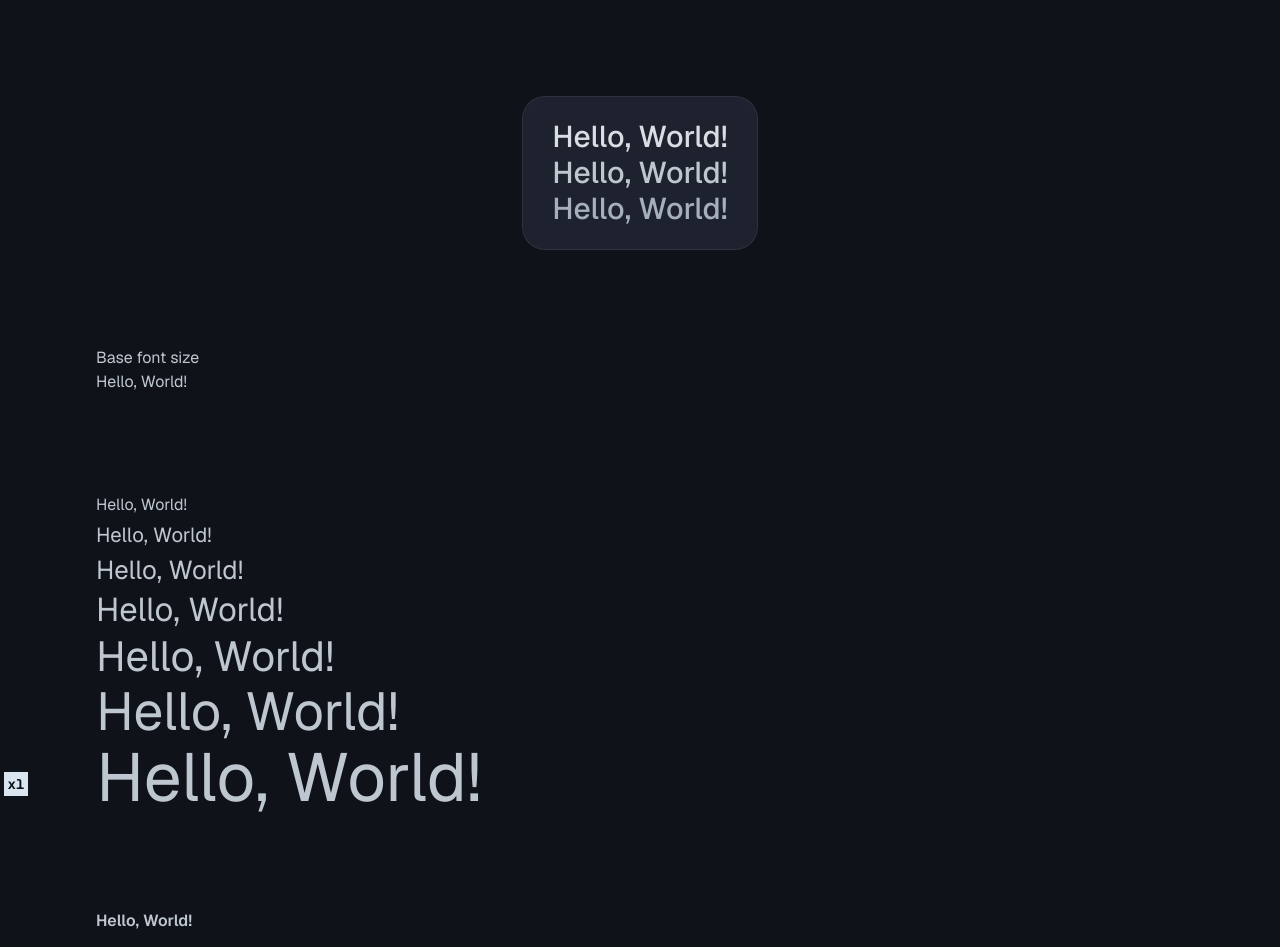
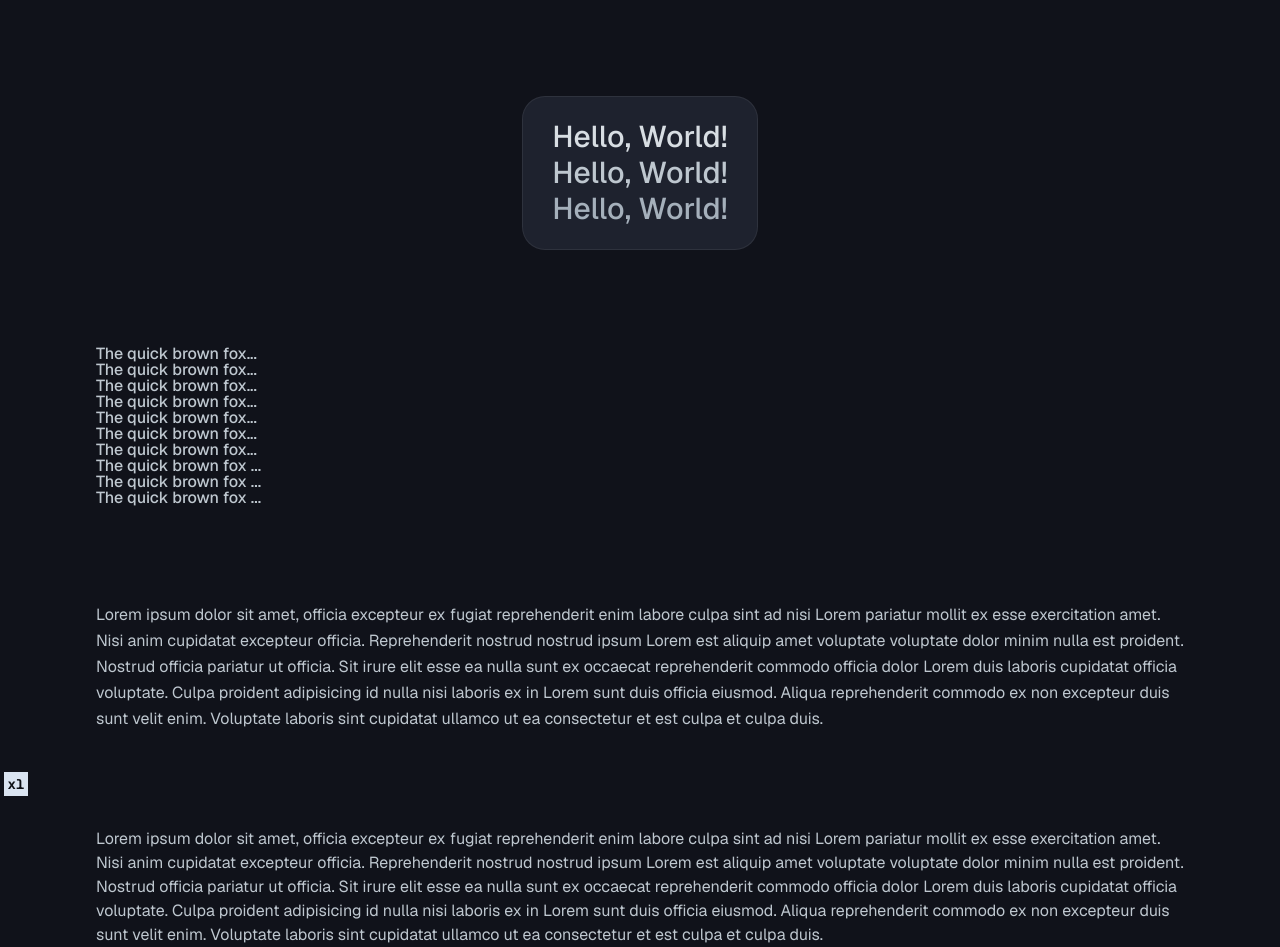
Before and after one commit to CSpencerND/golden-ratio-plugin, a Next.js app: page / in a window 1280 px wide. Shown: the top 947 px of the page. Built offline with nearby package versions, Linux system fonts and the light colour scheme.

Commit message:
fixup golden ration plugin

```diff
--- a/src/app/layout.tsx
+++ b/src/app/layout.tsx
@@ -33,7 +33,7 @@ function TailwindIndicator() {
     if (process.env.NODE_ENV === "production") return null;
 
     return (
-        <div className="m-gr-xxs rounded-gr-xs fixed bottom-1 left-1 z-[9999] grid size-6 place-items-center bg-foreground font-mono text-sm font-bold text-background">
+        <div className="fixed bottom-1 left-1 z-[9999] m-gr-xxs grid size-6 place-items-center rounded-gr-xs bg-foreground font-mono text-sm font-bold text-background">
             <div className="block sm:hidden">xs</div>
             <div className="hidden sm:block md:hidden lg:hidden xl:hidden 2xl:hidden">
                 sm
--- a/src/app/page.tsx
+++ b/src/app/page.tsx
@@ -13,6 +13,11 @@ function getBorderRadius(
     return padding + Math.sqrt((width * height) / factor) / 2;
 }
 
+const PHI = 1.61803398875;
+const HALF = Math.sqrt(PHI);
+const QTR = Math.sqrt(HALF);
+const EIGHTH = Math.sqrt(QTR);
+
 const urls = [
     "https://nextuipro.nyc3.cdn.digitaloceanspaces.com/components-images/places/4.jpeg",
     "https://nextuipro.nyc3.cdn.digitaloceanspaces.com/components-images/places/1.jpeg",
@@ -25,8 +30,8 @@ export default async function Home() {
     return (
         <main className="container min-h-screen max-w-6xl space-y-24 py-24">
             <div className="flex justify-center">
-                <div className="dark:shadow-dark rounded-[23px] bg-gunmetal-900 px-[30px] py-[23px] shadow-medium">
-                    <h1 className="text-gunmetal-50 text-3xl font-medium">
+                <div className="rounded-[23px] bg-gunmetal-900 px-[30px] py-[23px] shadow-medium dark:shadow-dark">
+                    <h1 className="text-3xl font-medium text-gunmetal-50">
                         Hello, World!
                     </h1>
                     <h1 className="text-3xl font-medium text-gunmetal-100">
@@ -38,124 +43,79 @@ export default async function Home() {
                 </div>
             </div>
 
-            <div className="grid">
-                <p className="text-gunmetal-100">Base font size</p>
-                <p className="text-gunmetal-100">Hello, World!</p>
-            </div>
+            {/************************ New Shit Test **********************/}
+            {/** PERF: or just fuck all this and use shadcn's typography */}
+            {/** PERF: other option is copy paste css from liftkit */}
 
-            {/* compare this against shadcn and prose equivalents */}
-            <div className="grid text-[1.618em]">
-                <p className="max-w-prose text-[0.618em] leading-[1.826em] text-gunmetal-100">
-                    Hello, World!
+            <div className="text-gr-base grid leading-none text-gunmetal-100 *:font-medium">
+                <p className="text-gr-xxs">The quick brown fox...</p>
+                <p className="text-gr-xs">The quick brown fox...</p>
+                <p className="text-gr-sm">The quick brown fox...</p>
+                <p className="text-gr-md">The quick brown fox...</p>
+                <p className="text-gr-lg">The quick brown fox...</p>
+                <p className="text-gr-xl">The quick brown fox...</p>
+                <p className="text-gr-2xl">The quick brown fox...</p>
+                <p className="text-gr-3xl truncate">
+                    The quick brown fox ...
                 </p>
-                <p className="text-[0.7862em] leading-[1.618em] text-gunmetal-100">
-                    Hello, World!
+                <p className="text-gr-4xl truncate">
+                    The quick brown fox ...
                 </p>
-                <p className="text-[1em] leading-[1.435em] text-gunmetal-100">
-                    Hello, World!
-                </p>
-                <p className="text-[1.272em] leading-[1.272em] text-gunmetal-100">
-                    Hello, World!
-                </p>
-                <p className="text-[1.618em] leading-[1.198em] text-gunmetal-100">
-                    Hello, World!
-                </p>
-                <p className="text-[2.058em] leading-[1.128em] text-gunmetal-100">
-                    Hello, World!
-                </p>
-                <p className="text-[2.618em] leading-[1.062em] text-gunmetal-100">
-                    Hello, World!
+                <p className="text-gr-5xl truncate">
+                    The quick brown fox ...
                 </p>
             </div>
 
-            <div className="prose grid">
-                <h4 className="text-gunmetal-100">Hello, World!</h4>
-                <h3 className="text-gunmetal-100">Hello, World!</h3>
-                <h2 className="text-gunmetal-100">Hello, World!</h2>
-                <h1 className="text-gunmetal-100">Hello, World!</h1>
+            <div className="text-gr-base grid text-gunmetal-100 ">
+                <p className="leading-[1.618]">
+                    Lorem ipsum dolor sit amet, officia excepteur ex
+                    fugiat reprehenderit enim labore culpa sint ad nisi
+                    Lorem pariatur mollit ex esse exercitation amet.
+                    Nisi anim cupidatat excepteur officia. Reprehenderit
+                    nostrud nostrud ipsum Lorem est aliquip amet
+                    voluptate voluptate dolor minim nulla est proident.
+                    Nostrud officia pariatur ut officia. Sit irure elit
+                    esse ea nulla sunt ex occaecat reprehenderit commodo
+                    officia dolor Lorem duis laboris cupidatat officia
+                    voluptate. Culpa proident adipisicing id nulla nisi
+                    laboris ex in Lorem sunt duis officia eiusmod.
+                    Aliqua reprehenderit commodo ex non excepteur duis
+                    sunt velit enim. Voluptate laboris sint cupidatat
+                    ullamco ut ea consectetur et est culpa et culpa
+                    duis.
+                </p>
             </div>
 
-            <div className="grid h-48 grid-cols-4 place-items-center gap-6 *:aspect-square *:h-auto *:w-full *:rounded-lg">
-                <div className="bg-gunmetal-200"></div>
-                <div className="bg-gunmetal-300"></div>
-                <div className="bg-gunmetal-400"></div>
-                <div className="bg-gunmetal-500"></div>
-                <div className="bg-gunmetal-600"></div>
-                <div className="bg-gunmetal-700"></div>
-                <div className="bg-gunmetal-800"></div>
-                <div className="bg-gunmetal-900"></div>
+            <div className="grid text-gunmetal-100 ">
+                <p className="">
+                    Lorem ipsum dolor sit amet, officia excepteur ex
+                    fugiat reprehenderit enim labore culpa sint ad nisi
+                    Lorem pariatur mollit ex esse exercitation amet.
+                    Nisi anim cupidatat excepteur officia. Reprehenderit
+                    nostrud nostrud ipsum Lorem est aliquip amet
+                    voluptate voluptate dolor minim nulla est proident.
+                    Nostrud officia pariatur ut officia. Sit irure elit
+                    esse ea nulla sunt ex occaecat reprehenderit commodo
+                    officia dolor Lorem duis laboris cupidatat officia
+                    voluptate. Culpa proident adipisicing id nulla nisi
+                    laboris ex in Lorem sunt duis officia eiusmod.
+                    Aliqua reprehenderit commodo ex non excepteur duis
+                    sunt velit enim. Voluptate laboris sint cupidatat
+                    ullamco ut ea consectetur et est culpa et culpa
+                    duis.
+                </p>
             </div>
 
-            <div className="grid hidden place-items-center gap-6">
-                <div
-                    className="relative bg-card"
-                    style={{
-                        width: "144px",
-                        height: "29px",
-                        borderRadius: getBorderRadius(144, 29),
-                    }}
-                ></div>
-
-                <div className="relative size-[144px]">
-                    {/* <div className="absolute inset-0 grid size-full grid-cols-4 grid-rows-4 gap-[1px] bg-background"> */}
-                    {/*     {Array.from({ length: 16 }).map((_, i) => ( */}
-                    {/*         <div */}
-                    {/*             key={i} */}
-                    {/*             className="grid place-items-center bg-zinc-700" */}
-                    {/*         /> */}
-                    {/*     ))} */}
-                    {/* </div> */}
-
-                    <div
-                        className="relative grid place-items-center bg-card"
-                        // className="relative grid place-items-center border border-background bg-transparent"
-                        style={{
-                            width: "144px",
-                            height: "144px",
-                            borderRadius: getBorderRadius(144, 144),
-                            // borderRadius: "26px",
-                        }}
-                    ></div>
-                </div>
-
-                <div
-                    className="relative bg-card p-[16px] pt-[12px] text-[16px]"
-                    style={{
-                        width: "114px",
-                        height: "114px",
-                        borderRadius: getBorderRadius(114, 114),
-                    }}
-                >
-                    Hello, 114
-                </div>
-
-                <div
-                    className="relative grid place-items-center bg-card"
-                    style={{
-                        width: "72px",
-                        height: "72px",
-                        borderRadius: getBorderRadius(72, 72),
-                    }}
-                ></div>
-
-                <div
-                    className="relative grid place-items-center bg-card"
-                    style={{
-                        width: "57px",
-                        height: "57px",
-                        borderRadius: getBorderRadius(57, 57),
-                    }}
-                ></div>
-
-                <div
-                    className="relative grid place-items-center bg-card"
-                    style={{
-                        width: "29px",
-                        height: "29px",
-                        borderRadius: getBorderRadius(29, 29),
-                    }}
-                ></div>
-            </div>
+            {/* <div className="grid h-48 grid-cols-4 place-items-center gap-6 *:aspect-square *:h-auto *:w-full *:rounded-lg"> */}
+            {/*     <div className="bg-gunmetal-200"></div> */}
+            {/*     <div className="bg-gunmetal-300"></div> */}
+            {/*     <div className="bg-gunmetal-400"></div> */}
+            {/*     <div className="bg-gunmetal-500"></div> */}
+            {/*     <div className="bg-gunmetal-600"></div> */}
+            {/*     <div className="bg-gunmetal-700"></div> */}
+            {/*     <div className="bg-gunmetal-800"></div> */}
+            {/*     <div className="bg-gunmetal-900"></div> */}
+            {/* </div> */}
         </main>
     );
 }
@@ -180,3 +140,75 @@ export default async function Home() {
  *     ))}
  * </div>
  */
+
+// Some bs
+//            <div className="grid hidden place-items-center gap-6">
+//                <div
+//                    className="relative bg-card"
+//                    style={{
+//                        width: "144px",
+//                        height: "29px",
+//                        borderRadius: getBorderRadius(144, 29),
+//                    }}
+//                ></div>
+//
+//                <div className="relative size-[144px]">
+//                    {/* <div className="absolute inset-0 grid size-full grid-cols-4 grid-rows-4 gap-[1px] bg-background"> */}
+//                    {/*     {Array.from({ length: 16 }).map((_, i) => ( */}
+//                    {/*         <div */}
+//                    {/*             key={i} */}
+//                    {/*             className="grid place-items-center bg-zinc-700" */}
+//                    {/*         /> */}
+//                    {/*     ))} */}
+//                    {/* </div> */}
+//
+//                    <div
+//                        className="relative grid place-items-center bg-card"
+//                        // className="relative grid place-items-center border border-background bg-transparent"
+//                        style={{
+//                            width: "144px",
+//                            height: "144px",
+//                            borderRadius: getBorderRadius(144, 144),
+//                            // borderRadius: "26px",
+//                        }}
+//                    ></div>
+//                </div>
+//
+//                <div
+//                    className="relative bg-card p-[16px] pt-[12px] text-[16px]"
+//                    style={{
+//                        width: "114px",
+//                        height: "114px",
+//                        borderRadius: getBorderRadius(114, 114),
+//                    }}
+//                >
+//                    Hello, 114
+//                </div>
+//
+//                <div
+//                    className="relative grid place-items-center bg-card"
+//                    style={{
+//                        width: "72px",
+//                        height: "72px",
+//                        borderRadius: getBorderRadius(72, 72),
+//                    }}
+//                ></div>
+//
+//                <div
+//                    className="relative grid place-items-center bg-card"
+//                    style={{
+//                        width: "57px",
+//                        height: "57px",
+//                        borderRadius: getBorderRadius(57, 57),
+//                    }}
+//                ></div>
+//
+//                <div
+//                    className="relative grid place-items-center bg-card"
+//                    style={{
+//                        width: "29px",
+//                        height: "29px",
+//                        borderRadius: getBorderRadius(29, 29),
+//                    }}
+//                ></div>
+//            </div>
```
Also changed, not shown: golden-ratio/index.ts (+33 -54 lines), golden-ratio/utils.ts (added, +53 -0 lines), 1 other file (tests, documents, lock files or other folders).
